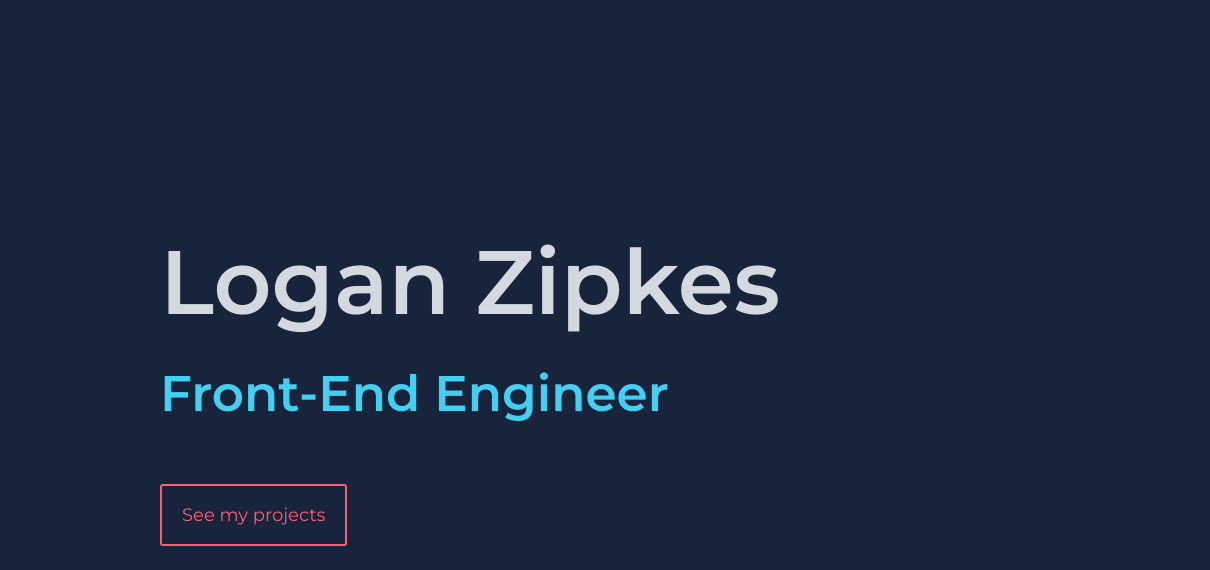
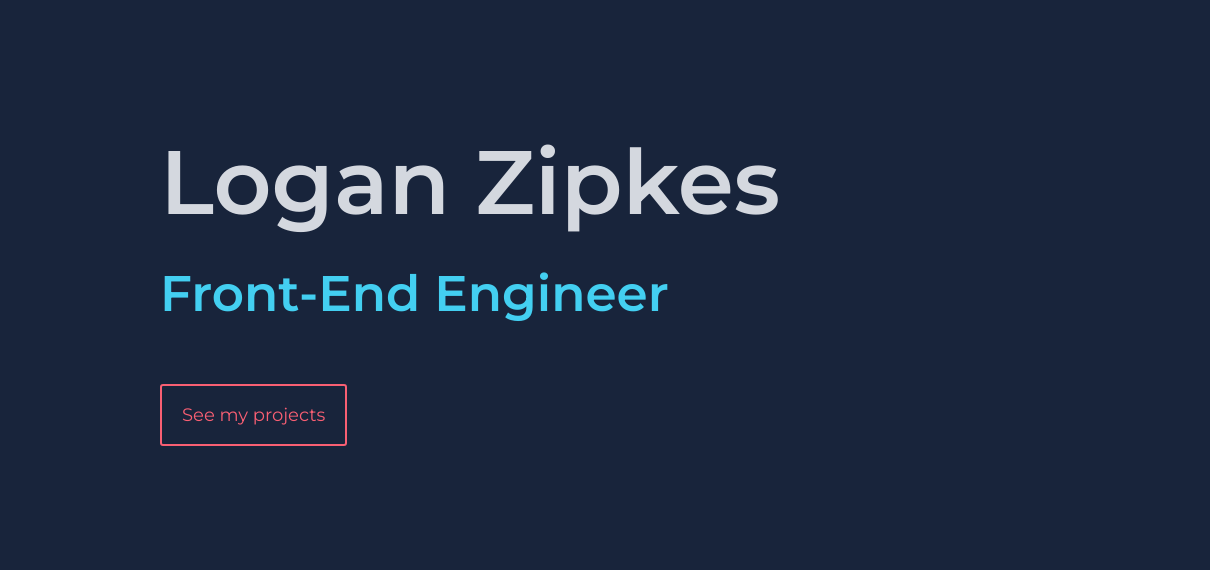
Before and after one commit to LFZ96/personal-profile, a website: page index.html in a window 1280 px wide. Shown: the part 128-698 px from the top of the page, 0-1210 px from the left. Drawn offline with Linux system fonts and the light colour scheme.

Commit message:
Adjusted heading margin

```diff
--- a/sass/pages/_home.scss
+++ b/sass/pages/_home.scss
@@ -15,7 +15,7 @@
     //////////////////////////////////////////////////////////////////////////////////
     // HEADER SECTION
     &__header {
-        margin-top: 25rem;
+        margin-top: 15rem;
 
         animation: moveInLeft 0.8s;
 
```
Also changed, not shown: css/style.css.
